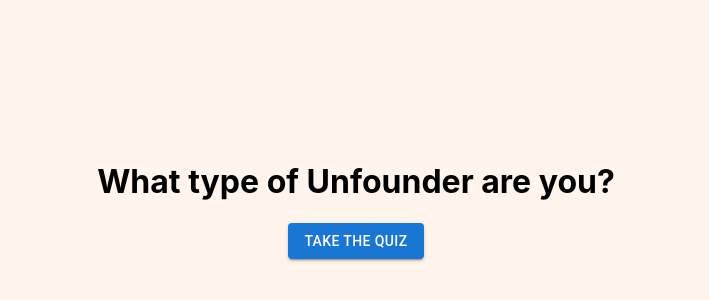
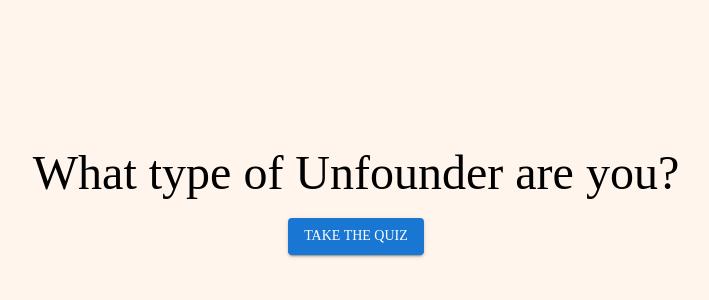
Before and after one commit to 394-s22/unfound1, a React (Create React App) app: page / in a window 1280 px wide. Shown: the part 200-500 px from the top of the page, without its empty margins (284-993 px from the left). Built offline with nearby package versions, Linux system fonts and the light colour scheme; a web font is replaced by a local one.

Commit message:
Fixed all Fonts

```diff
--- a/src/App.js
+++ b/src/App.js
@@ -2,7 +2,8 @@
 import tamale from './eveliasTamales.png';
 import bakery from './lostLarsonBakery.png';
 import './App.css';
-import { Button } from '@mui/material';
+import { Button, Typography } from '@mui/material';
+import { createTheme, ThemeProvider } from "@mui/material/styles";
 
 const itemData = [{
   img: kurimu
@@ -14,16 +15,26 @@
   img: bakery
 }];
 
-
+const myTheme = createTheme({
+  typography: {
+      fontFamily: [
+          'IBM Plex Mono',
+          'Cosmic Octo Heavy'
+      ].join(','),
+  }
+});
 
 function App() {
   return (
     <>
+     <ThemeProvider theme={myTheme}>
     <div className="centered">
-    <h1> What type of Unfounder are you? </h1>
+    <Typography variant="h3" gutterBottom> What type of Unfounder are you? </Typography>
       <Button halfWidth variant="contained" color="primary" href="/question">Take the quiz</Button>
       </div>
+      </ThemeProvider>
     </>
+
 
   )
 }
--- a/src/routes/result.js
+++ b/src/routes/result.js
@@ -4,13 +4,26 @@
 import ImageListItem from '@mui/material/ImageListItem';
 import Grid from '@mui/material/Grid';
 import { useData } from '../utilities/firebase.js';
+import { createTheme, ThemeProvider } from "@mui/material/styles";
+import { Typography } from '@mui/material';
+
+
+
+const myTheme = createTheme({
+  typography: {
+      fontFamily: [
+          'IBM Plex Mono',
+          'Cosmic Octo Heavy'
+      ].join(','),
+  }
+});
 
 
 function ResultIcon({ result_name }) {
   return (
     <div class="result_div">
       <img src={"category_icons/" + result_name + ".svg"} class="result_icon" alt='None' />
-      <h3 class="result_description"> {result_name + " blurb"} </h3>
+      <Typography variant='h4' class="result_description"> {result_name + " blurb"} </Typography>
     </div>
   )
 }
@@ -70,9 +83,10 @@
   }
 
   return (
+    <ThemeProvider theme={myTheme}>
     <div class="results">
-      <h1>Results</h1>
-      <h2>Max, you are an introvert! </h2>
+      <Typography variant='h1'> Results </Typography>
+      <Typography variant='h3'>Max, you are an introvert! </Typography>
       <div class="results-icons">
 
         {
@@ -82,7 +96,7 @@
       </div>
 
       <div>
-        <h1> Unfound recomendations for Max: </h1>
+        <Typography variant='h3'> Unfound recomendations for Max: </Typography>
         <Grid
           container
           spacing={0}
@@ -106,5 +120,6 @@
       </div>
 
     </div>
+    </ThemeProvider>
   );
 }
```
